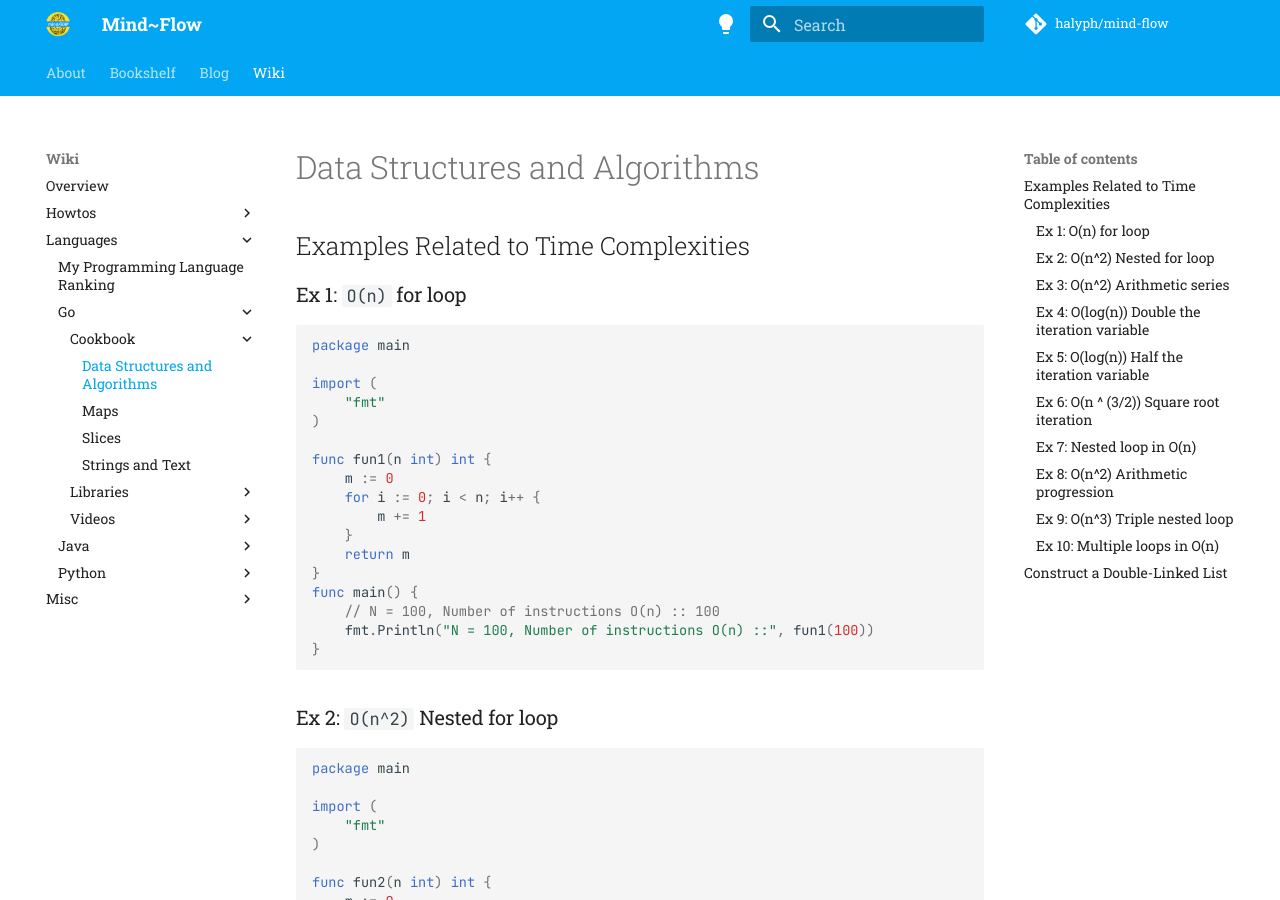
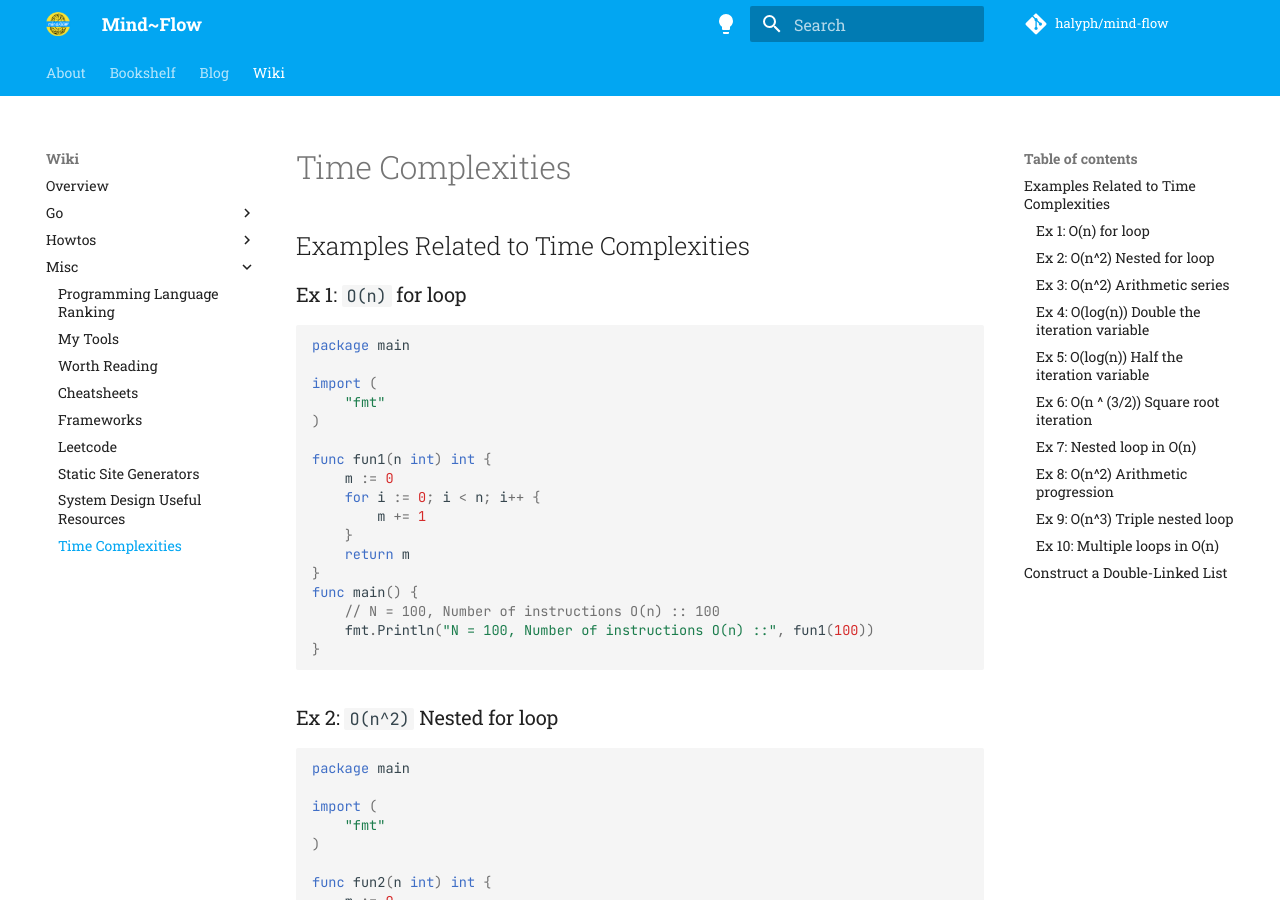
Before and after one commit to halyph/mind-flow, an MkDocs documentation site: the page built from docs/wiki/misc/time-complexities.md, in a window 1280 px wide and 900 px high. Built offline with MkDocs 1.6.1 and Material for MkDocs 9.7.7, drawn with Linux system fonts in a browser that asks for light colours; comment, search, counter and statistics services are not loaded.

Commit message:
pages relocation

```diff
--- a/docs/wiki/languages/Go/Cookbook/ds_alg.md
+++ b/docs/wiki/misc/time-complexities.md
@@ -1,4 +1,4 @@
-# Data Structures and Algorithms
+# Time Complexities
 
 ## Examples Related to Time Complexities
 
```
Also changed, not shown: docs/wiki/languages/Python/libraries/index.md (deleted, +0 -3 lines), docs/wiki/Go/Cookbook/map.md (renamed from docs/wiki/languages/Go/Cookbook/map.md), docs/wiki/Go/Cookbook/slice.md (renamed from docs/wiki/languages/Go/Cookbook/slice.md), docs/wiki/Go/Cookbook/string.md (renamed from docs/wiki/languages/Go/Cookbook/string.md), docs/wiki/Go/libraries/cobra.md (renamed from docs/wiki/languages/Go/libraries/cobra.md), docs/wiki/Go/libraries/viper.md (renamed from docs/wiki/languages/Go/libraries/viper.md), docs/wiki/Go/videos/adv-testing-conf-2017.md (renamed from docs/wiki/languages/Go/videos/adv-testing-conf-2017.md), docs/wiki/languages/Java/frameworks/.pages (deleted), docs/wiki/languages/Python/libraries/.pages (deleted), docs/wiki/misc/.pages, docs/wiki/misc/java-frameworks.md (renamed from docs/wiki/languages/Java/frameworks/index.md), docs/wiki/misc/prog-lang-ranking.md (renamed from docs/wiki/languages/index.md).
